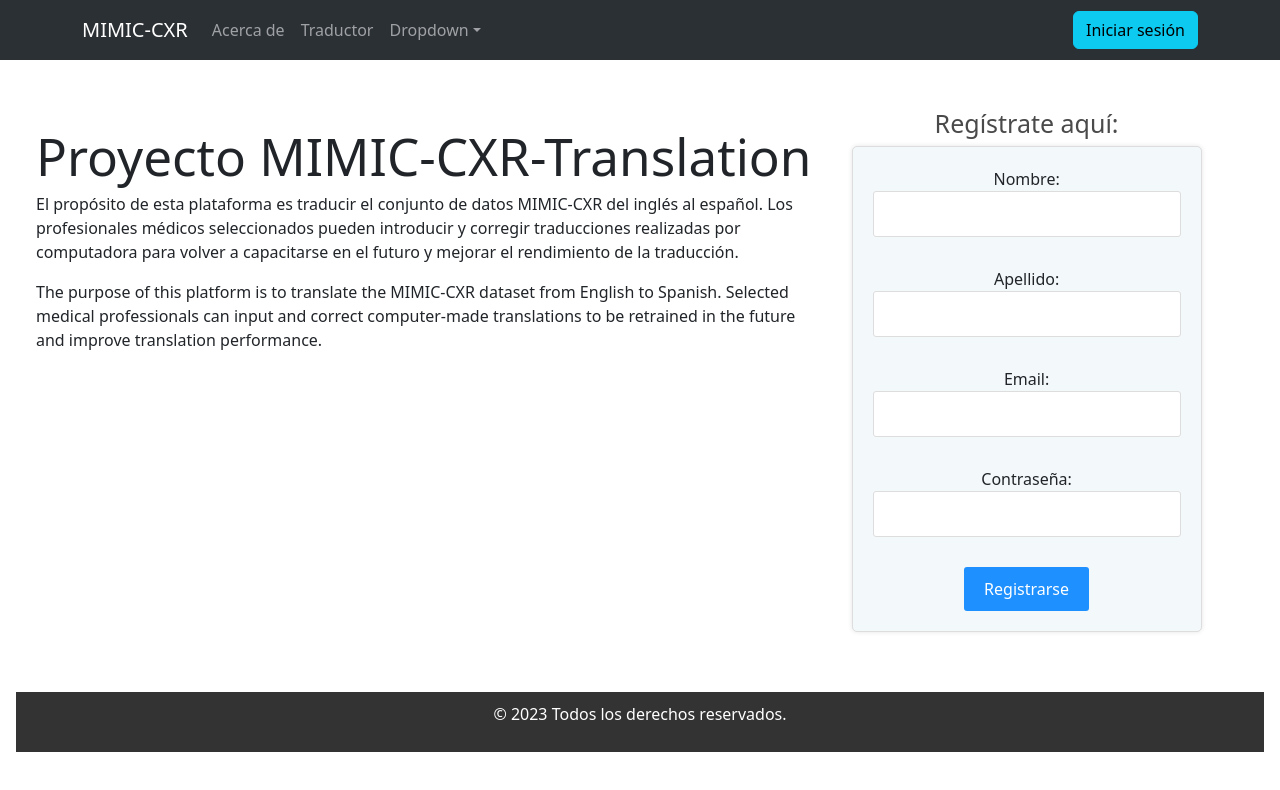
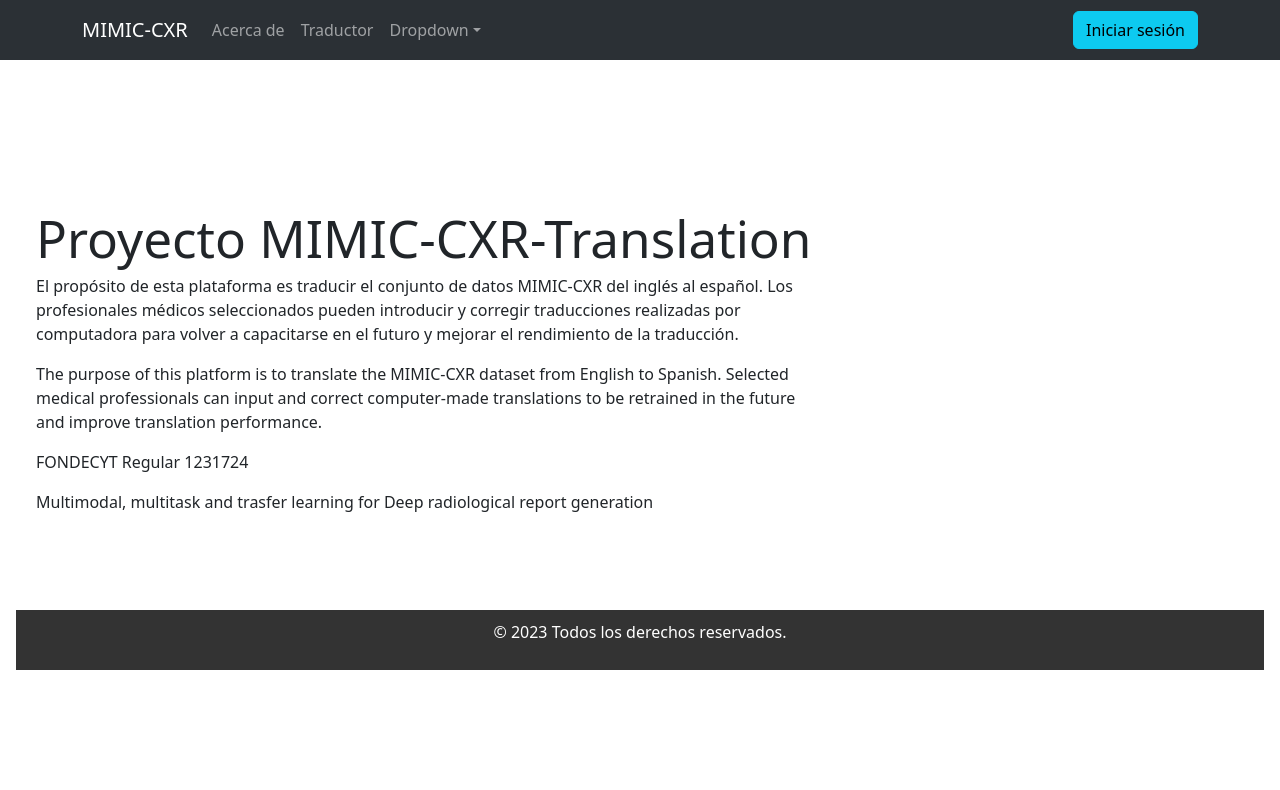
Before and after one commit to visalasc/ipre20232, a React (Vite) app in the folder MIMIC-CXR-T/: page / in a window 1280 px wide. Shown: the top 790 px of the page. Built offline with nearby package versions, Linux system fonts and the light colour scheme.

Commit message:
delete register component in app

```diff
--- a/MIMIC-CXR-T/src/common/App.jsx
+++ b/MIMIC-CXR-T/src/common/App.jsx
@@ -1,5 +1,4 @@
 import './App.css'
-import Signup from '../profile/Signup';
 import MyNavBar from '../Components/Nav';
 
 
@@ -13,12 +12,10 @@ function App() {
           <p> El propósito de esta plataforma es traducir el conjunto de datos MIMIC-CXR del inglés al español. Los profesionales médicos seleccionados pueden introducir y corregir traducciones realizadas por computadora para volver a capacitarse en el futuro y mejorar el rendimiento de la traducción.</p>
 
           <p> The purpose of this platform is to translate the MIMIC-CXR dataset from English to Spanish. Selected medical professionals can input and correct computer-made translations to be retrained in the future and improve translation performance.</p>
+          <p> FONDECYT Regular 1231724 </p>
+          <p> Multimodal, multitask and trasfer learning for Deep radiological report generation</p>
          </section>
 
-
-        <section className="right-section">
-          <Signup />
-        </section>
       </main>
 
       <footer>
```
